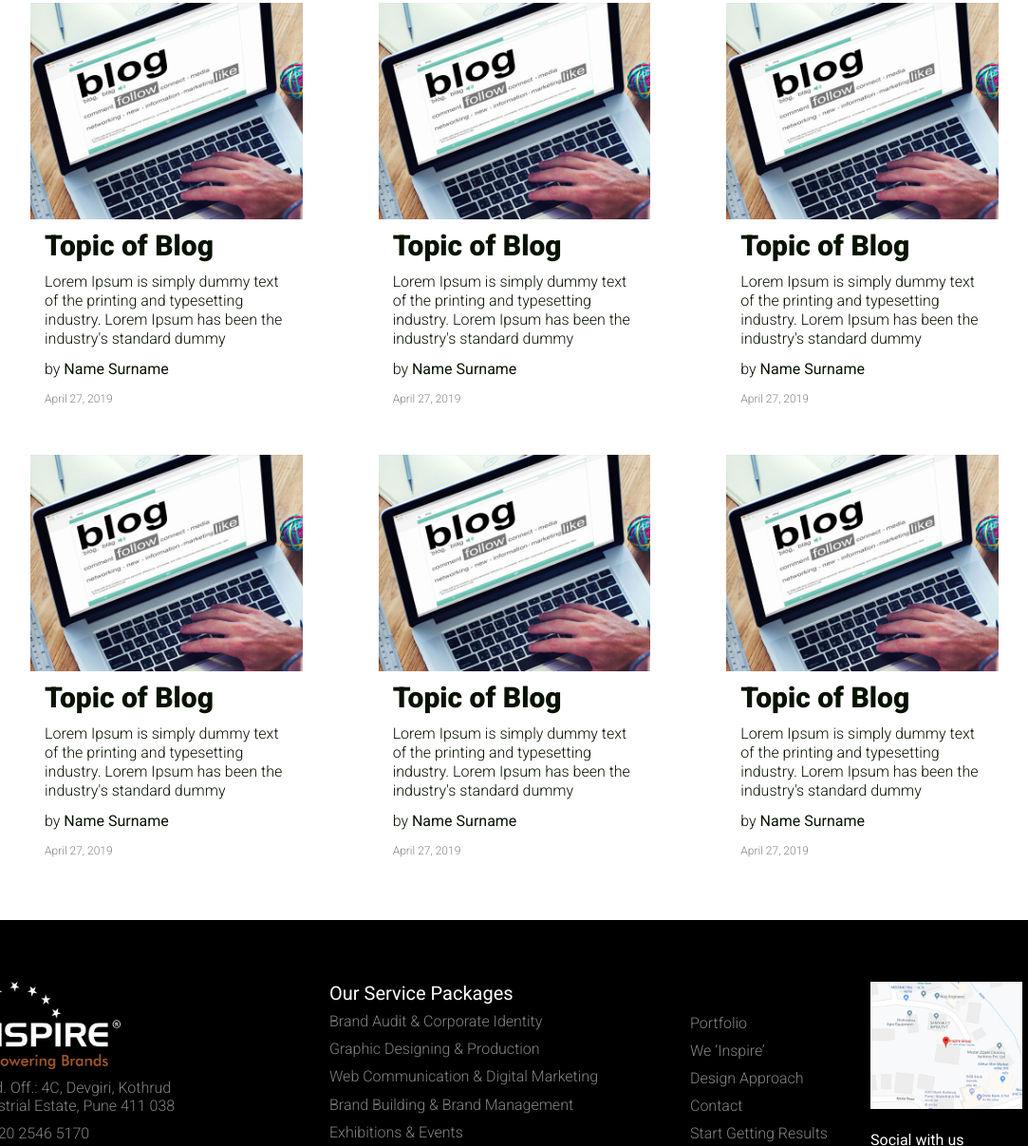
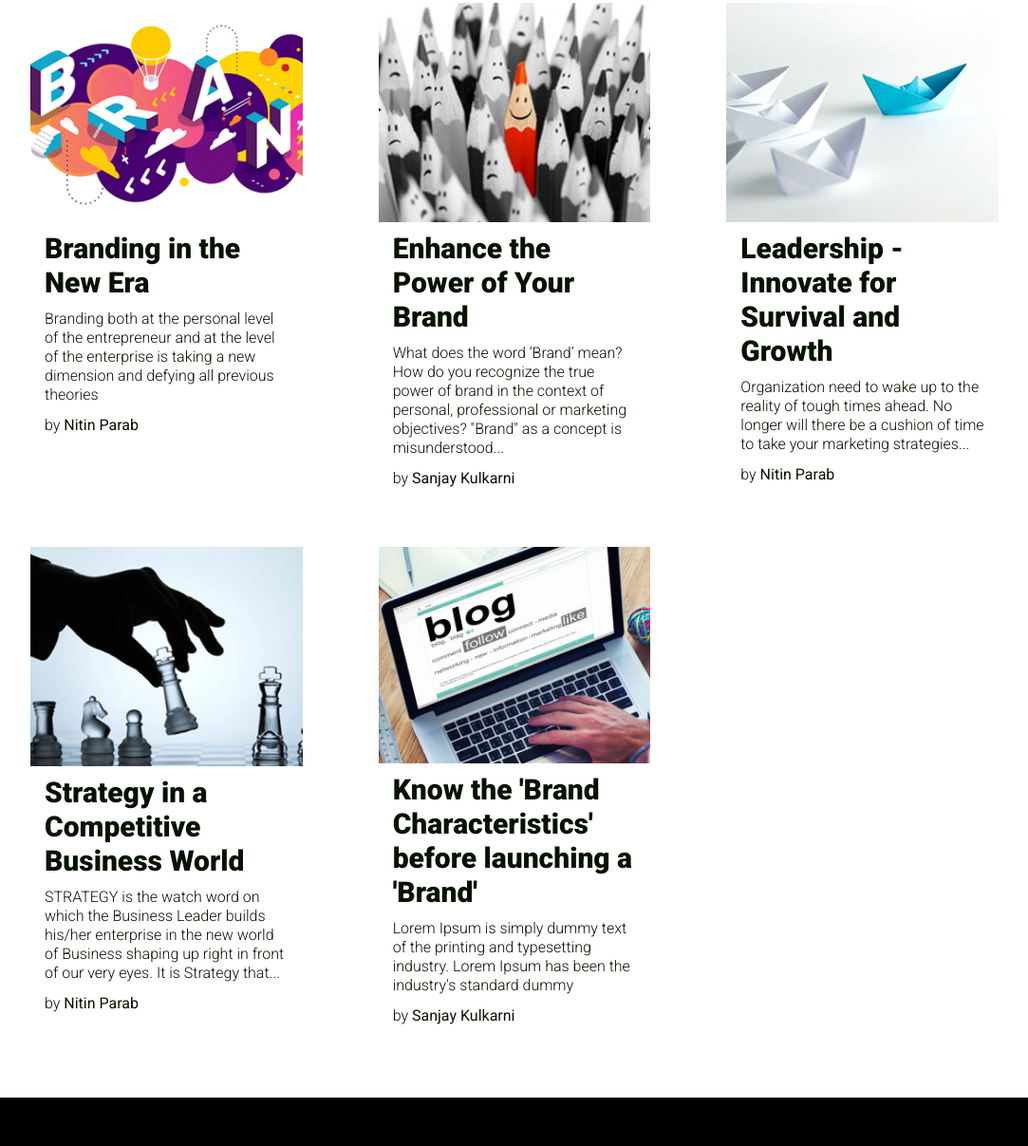
Before and after one commit to BeeBeeWeb/inspire-new, a plain HTML site: page blogs.html in a window 1280 px wide. Shown: the part 374-1581 px from the top of the page at 95% size, without its empty margins (118-1201 px from the left). Drawn offline with nearby package versions, Linux system fonts and the light colour scheme.

Commit message:
Blogs thumbnail page completed

```diff
--- a/blogs.html
+++ b/blogs.html
@@ -123,60 +123,58 @@
       <ul class="row blogs-list">
         <li class="col-md-4 blog-container">
           <a href="blog-1.html">
-            <img src="images/blogs/blog1.jpg" alt="" class="blog-image img-fluid" />
+            <img src="images/blogs/Branding-in-the-New-Era-thumb.jpg" alt="Branding-in-the-New-Era" class="blog-image img-fluid" />
             <div class="blog-info">
-              <h4 class="blog-title">Topic of Blog</h4>
+              <h4 class="blog-title">Branding in the New Era</h4>
               <div class="blog-description">
-                Lorem Ipsum is simply dummy text of the printing and typesetting industry. Lorem Ipsum has been the industry's standard
-                dummy
+                Branding both at the personal level of the entrepreneur and at the level of the enterprise is taking
+               a new dimension and defying all previous theories
               </div>
-              <div class="blog-author">by <span class="author-name">Name Surname</span></div>
-              <div class="blog-date">April 27, 2019</div>
+              <div class="blog-author">by <span class="author-name">Nitin Parab</span></div>
+              <!--<div class="blog-date">April 27, 2019</div>-->
             </div>
           </a>
         </li>
 
         <li class="col-md-4 blog-container">
           <a href="blog-2.html">
-            <img src="images/blogs/blog1.jpg" alt="" class="blog-image img-fluid" />
+            <img src="images/blogs/Enhance-the-Power-of-Your-Brand-thumb.jpg" alt="Enhance the Power of Your Brand" class="blog-image img-fluid" />
             <div class="blog-info">
-              <h4 class="blog-title">Topic of Blog</h4>
+              <h4 class="blog-title">Enhance the Power of Your Brand</h4>
               <div class="blog-description">
-                Lorem Ipsum is simply dummy text of the printing and typesetting industry. Lorem Ipsum has been the industry's standard
-                dummy
+                What does the word ‘Brand’ mean? How do you recognize the true power of brand in the context of personal,
+            professional or marketing objectives? "Brand" as a concept is misunderstood...
               </div>
-              <div class="blog-author">by <span class="author-name">Name Surname</span></div>
-              <div class="blog-date">April 27, 2019</div>
+              <div class="blog-author">by <span class="author-name">Sanjay Kulkarni</span></div>
+              <!--<div class="blog-date">April 27, 2019</div>-->
             </div>
           </a>
         </li>
 
         <li class="col-md-4 blog-container">
           <a href="blog-3.html">
-            <img src="images/blogs/blog1.jpg" alt="" class="blog-image img-fluid" />
+            <img src="images/blogs/Leadership-Innovate-for-Survival-and-Growth-thumb.jpg" alt="Leadership - Innovate for Survival and Growth" class="blog-image img-fluid" />
             <div class="blog-info">
-              <h4 class="blog-title">Topic of Blog</h4>
+              <h4 class="blog-title">Leadership - Innovate for Survival and Growth</h4>
               <div class="blog-description">
-                Lorem Ipsum is simply dummy text of the printing and typesetting industry. Lorem Ipsum has been the industry's standard
-                dummy
+                Organization need to wake up to the reality of tough times ahead. No longer will there be a cushion of time to take your marketing strategies...
               </div>
-              <div class="blog-author">by <span class="author-name">Name Surname</span></div>
-              <div class="blog-date">April 27, 2019</div>
+              <div class="blog-author">by <span class="author-name">Nitin Parab</span></div>
+              <!--<div class="blog-date">April 27, 2019</div>-->
             </div>
           </a>
         </li>
 
         <li class="col-md-4 blog-container">
           <a href="blog-4.html">
-            <img src="images/blogs/blog1.jpg" alt="" class="blog-image img-fluid" />
+            <img src="images/blogs/Strategy-in-Competitive-Business-World-thumb.jpg" alt="Strategy in a Competitive Business World" class="blog-image img-fluid" />
             <div class="blog-info">
-              <h4 class="blog-title">Topic of Blog</h4>
+              <h4 class="blog-title">Strategy in a Competitive Business World</h4>
               <div class="blog-description">
-                Lorem Ipsum is simply dummy text of the printing and typesetting industry. Lorem Ipsum has been the industry's standard
-                dummy
+                STRATEGY is the watch word on which the Business Leader builds his/her enterprise in the new world of Business shaping up right in front of our very eyes. It is Strategy that...
               </div>
-              <div class="blog-author">by <span class="author-name">Name Surname</span></div>
-              <div class="blog-date">April 27, 2019</div>
+              <div class="blog-author">by <span class="author-name">Nitin Parab</span></div>
+              <!--<div class="blog-date">April 27, 2019</div>-->
             </div>
           </a>
         </li>
@@ -185,31 +183,17 @@
           <a href="blog-5.html">
             <img src="images/blogs/blog1.jpg" alt="" class="blog-image img-fluid" />
             <div class="blog-info">
-              <h4 class="blog-title">Topic of Blog</h4>
+              <h4 class="blog-title">Know the 'Brand Characteristics' before launching a 'Brand'</h4>
               <div class="blog-description">
                 Lorem Ipsum is simply dummy text of the printing and typesetting industry. Lorem Ipsum has been the industry's standard
                 dummy
               </div>
-              <div class="blog-author">by <span class="author-name">Name Surname</span></div>
-              <div class="blog-date">April 27, 2019</div>
+              <div class="blog-author">by <span class="author-name">Sanjay Kulkarni</span></div>
+              <!--<div class="blog-date">April 27, 2019</div>-->
             </div>
           </a>
         </li>
 
-        <li class="col-md-4 blog-container">
-          <a href="blog-6.html">
-            <img src="images/blogs/blog1.jpg" alt="" class="blog-image img-fluid" />
-            <div class="blog-info">
-              <h4 class="blog-title">Topic of Blog</h4>
-              <div class="blog-description">
-                Lorem Ipsum is simply dummy text of the printing and typesetting industry. Lorem Ipsum has been the industry's standard
-                dummy
-              </div>
-              <div class="blog-author">by <span class="author-name">Name Surname</span></div>
-              <div class="blog-date">April 27, 2019</div>
-            </div>
-          </a>
-        </li>
       </ul>
     </div>
   </section>
```
Also changed, not shown: blog-1.html (+6 -2 lines), blog-2.html (+2 -2 lines), blog-3.html (+5 -2 lines), blog-4.html (+7 -2 lines), blog-5.html (+11 -4 lines), images/blogs/Branding-in-the-New-Era-thumb.jpg (added), images/blogs/Branding-in-the-New-Era.jpg, images/blogs/Enhance-the-Power-of-Your-Brand-thumb.jpg (added), images/blogs/Enhance-the-Power-of-Your-Brand.jpg, images/blogs/Leadership-Innovate-for-Survival-and-Growth-thumb.jpg (added), images/blogs/Leadership-Innovate-for-Survival-and-Growth.jpg, images/blogs/Strategy-in-Competitive-Business-World-thumb.jpg (added), images/blogs/Strategy-in-Competitive-Business-World.jpg.
